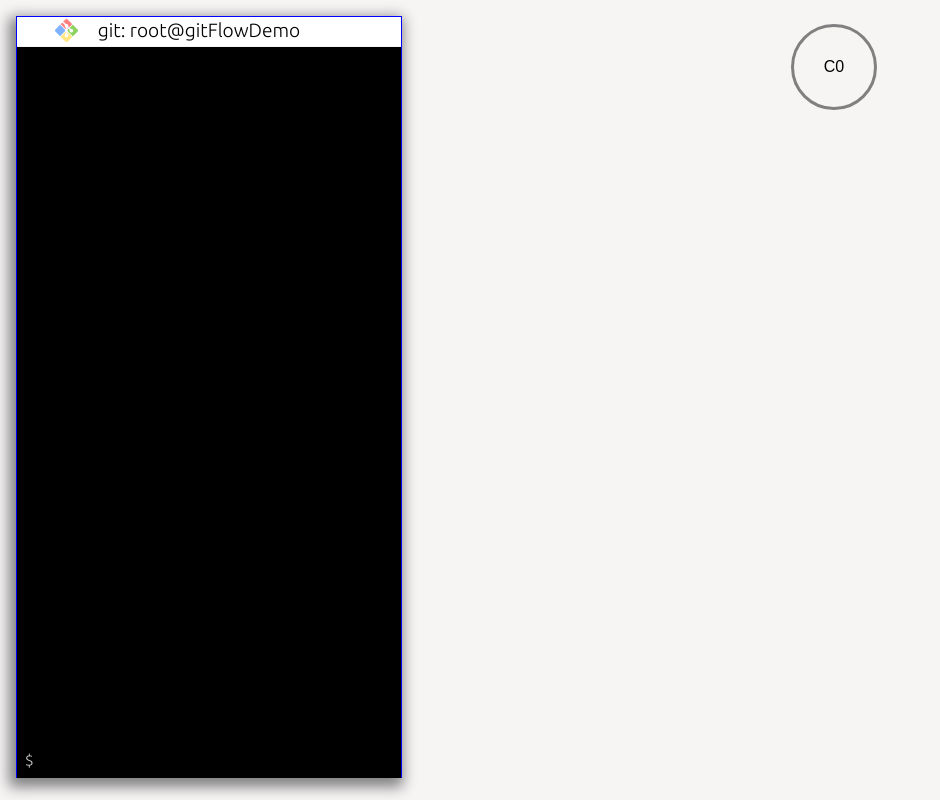
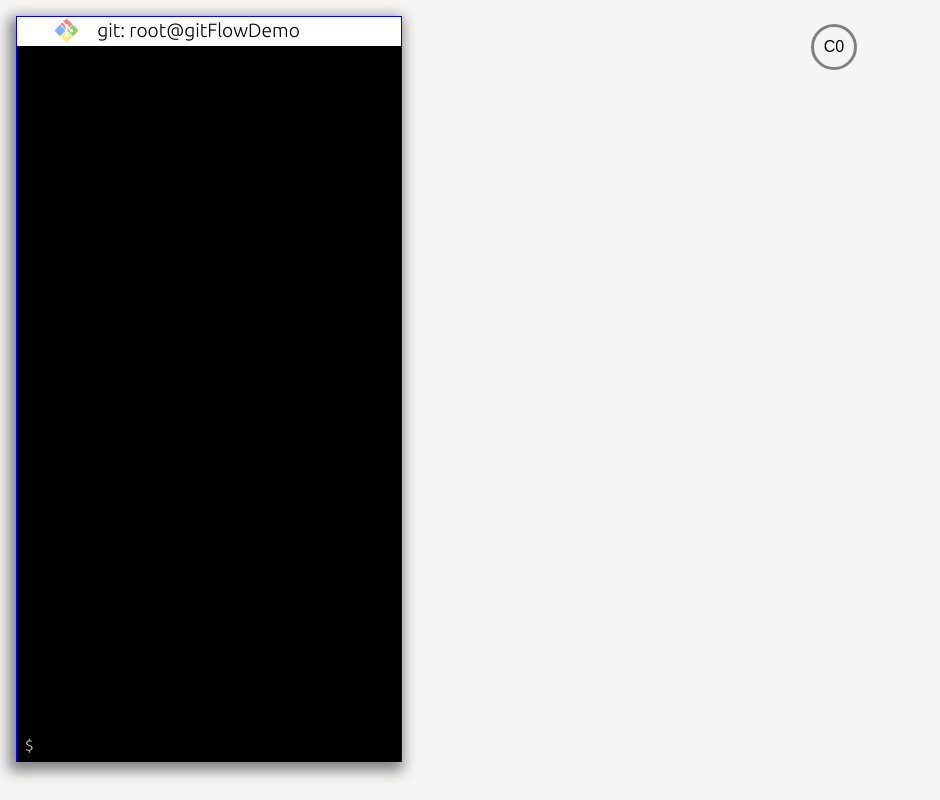
Before and after one commit to asicfr/GitFlowDemo, a React (Create React App) app: page / in a window 1280 px wide. Shown: the whole page, without its empty margins (0-940 px from the left). Built offline with nearby package versions, Linux system fonts and the light colour scheme.

Commit message:
ajout avant new feature 2

```diff
--- a/src/css/App.css
+++ b/src/css/App.css
@@ -13,7 +13,7 @@
   transition: ease 2s;
   background-size: cover;
   width: 30%;
-  height: 95vh;
+  height: 93vh;
   float: left;
   margin: 2vh;
   border-style: solid;
--- a/src/css/Flow.css
+++ b/src/css/Flow.css
@@ -5,9 +5,9 @@
 }
 
 .bulleCommit {
-    line-height: 10vh;
-	width: 10vh;
-	height: 10vh;
+    line-height: 5vh;
+	width: 5vh;
+	height: 5vh;
     text-align: center;
     margin: 0 auto;
     border-style: solid;
@@ -16,26 +16,5 @@
 	-webkit-border-radius: 50px;
     border-radius: 50px;
     list-style-type: none;
+    margin-bottom: 3vh;
 }
-
-li:not(:last-child):after {
-    content: '';
-    height: 1px;
-    background: black;
-    width: 50px;
-    position: absolute;
-    right: -50px;
-    top: 50%;
-  }
-  li:not(:last-child):before {
-    content: '';
-    position: absolute;
-    width: 0;
-    height: 0;
-    top: 50%;
-    border-style: solid;
-    border-width: 7px 0 7px 20px;
-    border-color: transparent transparent transparent black;
-    right: -50px;
-    transform: translateY(-50%);
-  }
```
